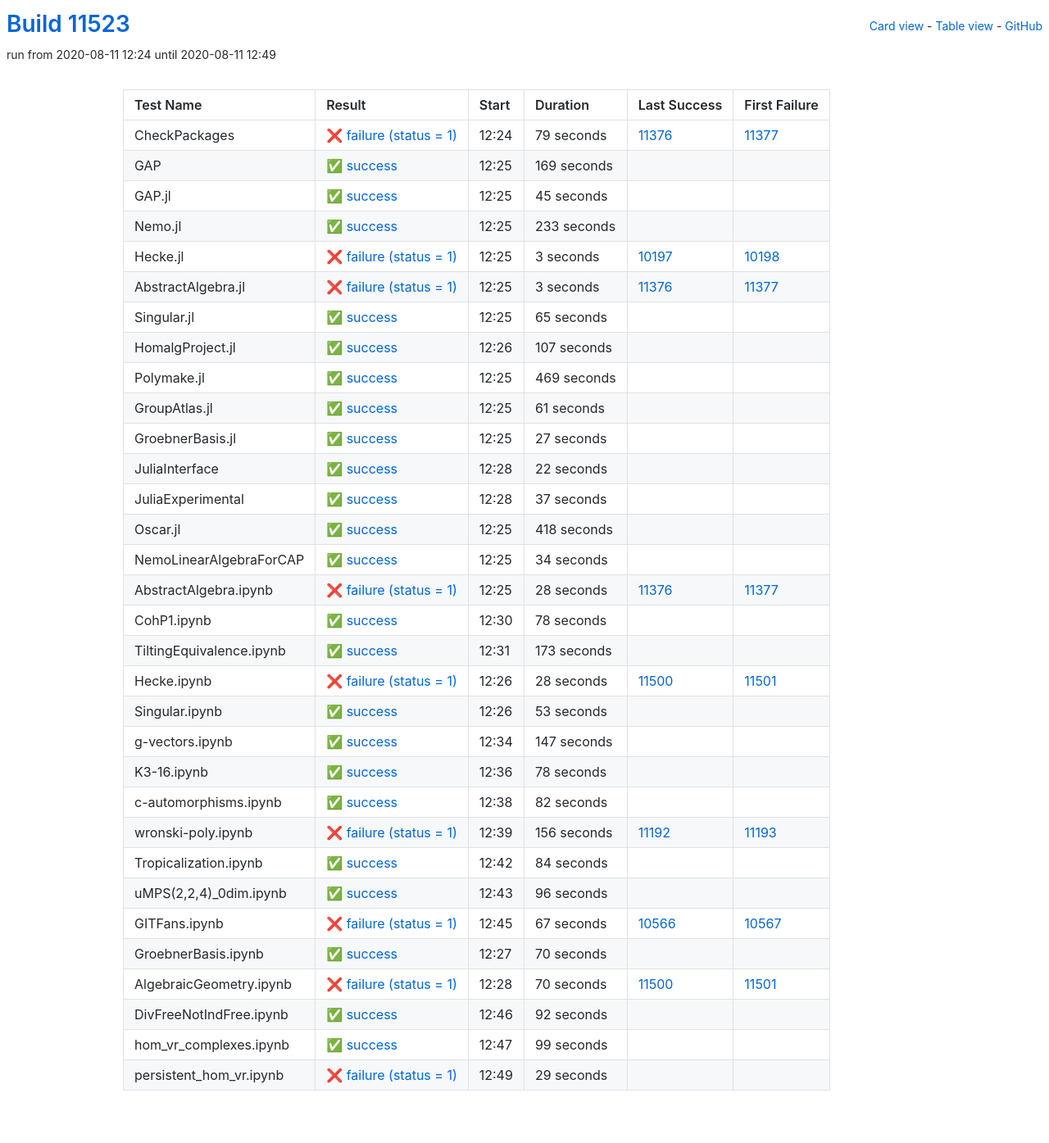
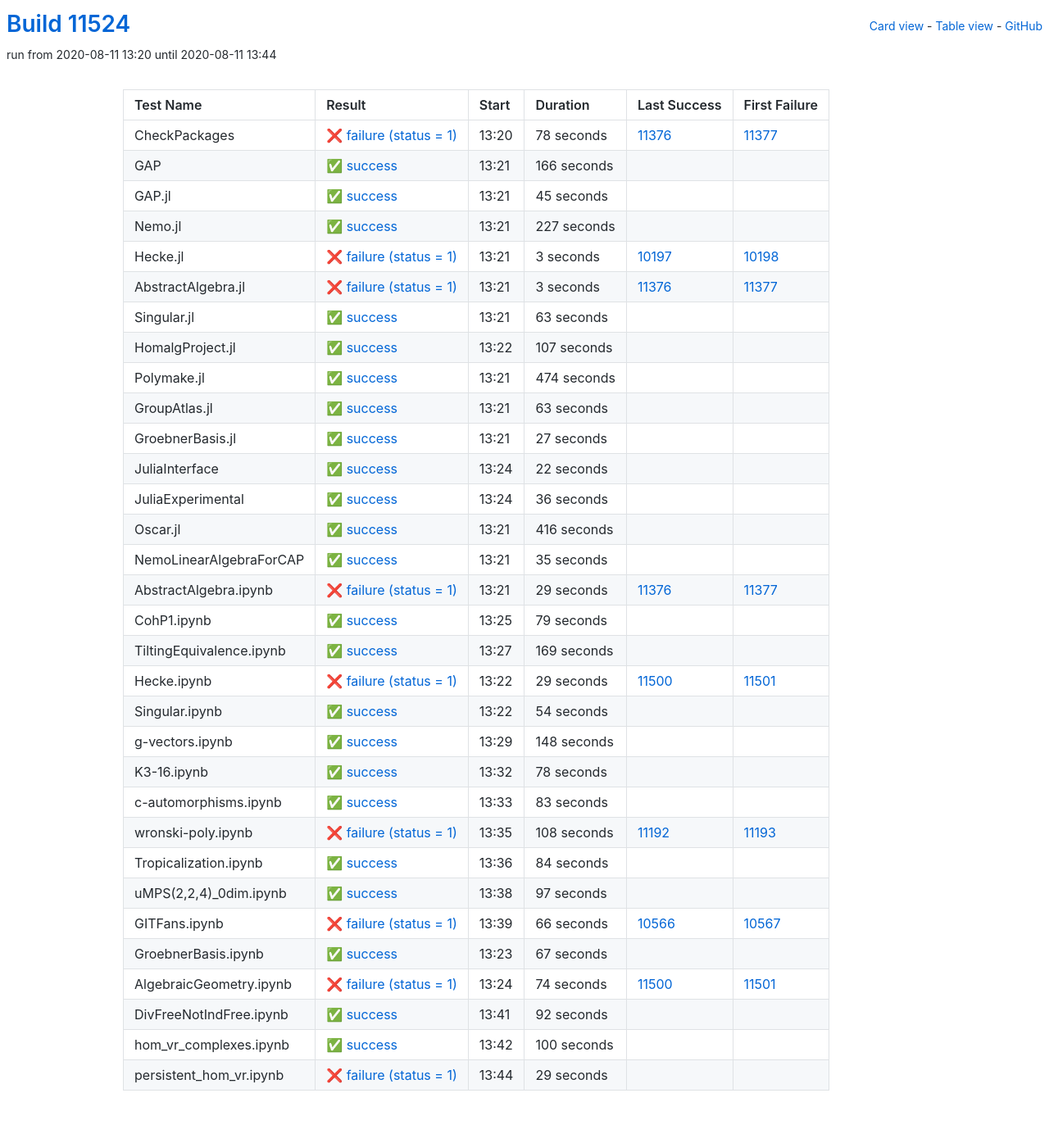
Before and after one commit to oscar-system/oscar-ci-status, a Jekyll site: the page built from table.html, in a window 1280 px wide. Shown: the whole page at 82% size. Built offline with Jekyll 4.4.1, drawn with Linux system fonts in a browser that asks for light colours.

Commit message:
Build #11524

```diff
--- a/_data/ci.yml
+++ b/_data/ci.yml
@@ -1,6 +1,6 @@
 ---
-build: 11523
-build_url: https://oscarci.mathematik.uni-kl.de/job/oscar/11523/
+build: 11524
+build_url: https://oscarci.mathematik.uni-kl.de/job/oscar/11524/
 job: oscar
 organization: oscar-system
 repo: oscar-ci-status
@@ -8,32 +8,32 @@
 tests:
 - name: CheckPackages
   id: checkpackages
-  log: https://oscarci.mathematik.uni-kl.de/job/oscar/11523/artifact/logs/build-11523/CheckPackages.log
-  start: 2020-08-11 12:24
+  log: https://oscarci.mathematik.uni-kl.de/job/oscar/11524/artifact/logs/build-11524/CheckPackages.log
+  start: 2020-08-11 13:20
   success: false
   exitcode: 1
   status: failure
-  duration: 79
+  duration: 78
   last_success: 11376
   last_success_url: https://oscarci.mathematik.uni-kl.de/job/oscar/11376/
   first_failure: 11377
   first_failure_url: https://oscarci.mathematik.uni-kl.de/job/oscar/11377/
 - name: GAP
   id: gap
-  log: https://oscarci.mathematik.uni-kl.de/job/oscar/11523/artifact/logs/build-11523/GAP.log
-  start: 2020-08-11 12:25
+  log: https://oscarci.mathematik.uni-kl.de/job/oscar/11524/artifact/logs/build-11524/GAP.log
+  start: 2020-08-11 13:21
   success: true
   exitcode: 0
   status: success
-  duration: 169
+  duration: 166
   last_success: false
   last_success_url:
   first_failure: false
   first_failure_url:
 - name: GAP.jl
   id: gap-jl
-  log: https://oscarci.mathematik.uni-kl.de/job/oscar/11523/artifact/logs/build-11523/GAP.jl.log
-  start: 2020-08-11 12:25
+  log: https://oscarci.mathematik.uni-kl.de/job/oscar/11524/artifact/logs/build-11524/GAP.jl.log
+  start: 2020-08-11 13:21
   success: true
   exitcode: 0
   status: success
@@ -44,20 +44,20 @@
   first_failure_url:
 - name: Nemo.jl
   id: nemo-jl
-  log: https://oscarci.mathematik.uni-kl.de/job/oscar/11523/artifact/logs/build-11523/Nemo.jl.log
-  start: 2020-08-11 12:25
+  log: https://oscarci.mathematik.uni-kl.de/job/oscar/11524/artifact/logs/build-11524/Nemo.jl.log
+  start: 2020-08-11 13:21
   success: true
   exitcode: 0
   status: success
-  duration: 233
+  duration: 227
   last_success: false
   last_success_url:
   first_failure: false
   first_failure_url:
 - name: Hecke.jl
   id: hecke-jl
-  log: https://oscarci.mathematik.uni-kl.de/job/oscar/11523/artifact/logs/build-11523/Hecke.jl.log
-  start: 2020-08-11 12:25
+  log: https://oscarci.mathematik.uni-kl.de/job/oscar/11524/artifact/logs/build-11524/Hecke.jl.log
+  start: 2020-08-11 13:21
   success: false
   exitcode: 1
   status: failure
@@ -68,8 +68,8 @@
   first_failure_url: https://oscarci.mathematik.uni-kl.de/job/oscar/10198/
 - name: AbstractAlgebra.jl
   id: abstractalgebra-jl
-  log: https://oscarci.mathematik.uni-kl.de/job/oscar/11523/artifact/logs/build-11523/AbstractAlgebra.jl.log
-  start: 2020-08-11 12:25
+  log: https://oscarci.mathematik.uni-kl.de/job/oscar/11524/artifact/logs/build-11524/AbstractAlgebra.jl.log
+  start: 2020-08-11 13:21
   success: false
   exitcode: 1
   status: failure
@@ -80,20 +80,20 @@
   first_failure_url: https://oscarci.mathematik.uni-kl.de/job/oscar/11377/
 - name: Singular.jl
   id: singular-jl
-  log: https://oscarci.mathematik.uni-kl.de/job/oscar/11523/artifact/logs/build-11523/Singular.jl.log
-  start: 2020-08-11 12:25
+  log: https://oscarci.mathematik.uni-kl.de/job/oscar/11524/artifact/logs/build-11524/Singular.jl.log
+  start: 2020-08-11 13:21
   success: true
   exitcode: 0
   status: success
-  duration: 65
+  duration: 63
   last_success: false
   last_success_url:
   first_failure: false
   first_failure_url:
 - name: HomalgProject.jl
   id: homalgproject-jl
-  log: https://oscarci.mathematik.uni-kl.de/job/oscar/11523/artifact/logs/build-11523/HomalgProject.jl.log
-  start: 2020-08-11 12:26
+  log: https://oscarci.mathematik.uni-kl.de/job/oscar/11524/artifact/logs/build-11524/HomalgProject.jl.log
+  start: 2020-08-11 13:22
   success: true
   exitcode: 0
   status: success
@@ -104,32 +104,32 @@
   first_failure_url:
 - name: Polymake.jl
   id: polymake-jl
-  log: https://oscarci.mathematik.uni-kl.de/job/oscar/11523/artifact/logs/build-11523/Polymake.jl.log
-  start: 2020-08-11 12:25
+  log: https://oscarci.mathematik.uni-kl.de/job/oscar/11524/artifact/logs/build-11524/Polymake.jl.log
+  start: 2020-08-11 13:21
   success: true
   exitcode: 0
   status: success
-  duration: 469
+  duration: 474
   last_success: false
   last_success_url:
   first_failure: false
   first_failure_url:
 - name: GroupAtlas.jl
   id: groupatlas-jl
-  log: https://oscarci.mathematik.uni-kl.de/job/oscar/11523/artifact/logs/build-11523/GroupAtlas.jl.log
-  start: 2020-08-11 12:25
+  log: https://oscarci.mathematik.uni-kl.de/job/oscar/11524/artifact/logs/build-11524/GroupAtlas.jl.log
+  start: 2020-08-11 13:21
   success: true
   exitcode: 0
   status: success
-  duration: 61
+  duration: 63
   last_success: false
   last_success_url:
   first_failure: false
   first_failure_url:
 - name: GroebnerBasis.jl
   id: groebnerbasis-jl
-  log: https://oscarci.mathematik.uni-kl.de/job/oscar/11523/artifact/logs/build-11523/GroebnerBasis.jl.log
-  start: 2020-08-11 12:25
+  log: https://oscarci.mathematik.uni-kl.de/job/oscar/11524/artifact/logs/build-11524/GroebnerBasis.jl.log
+  start: 2020-08-11 13:21
   success: true
   exitcode: 0
   status: success
@@ -140,8 +140,8 @@
   first_failure_url:
 - name: JuliaInterface
   id: juliainterface
-  log: https://oscarci.mathematik.uni-kl.de/job/oscar/11523/artifact/logs/build-11523/JuliaInterface.log
-  start: 2020-08-11 12:28
+  log: https://oscarci.mathematik.uni-kl.de/job/oscar/11524/artifact/logs/build-11524/JuliaInterface.log
+  start: 2020-08-11 13:24
   success: true
   exitcode: 0
   status: success
@@ -152,116 +152,116 @@
   first_failure_url:
 - name: JuliaExperimental
   id: juliaexperimental
-  log: https://oscarci.mathematik.uni-kl.de/job/oscar/11523/artifact/logs/build-11523/JuliaExperimental.log
-  start: 2020-08-11 12:28
+  log: https://oscarci.mathematik.uni-kl.de/job/oscar/11524/artifact/logs/build-11524/JuliaExperimental.log
+  start: 2020-08-11 13:24
   success: true
   exitcode: 0
   status: success
-  duration: 37
+  duration: 36
   last_success: false
   last_success_url:
   first_failure: false
   first_failure_url:
 - name: Oscar.jl
   id: oscar-jl
-  log: https://oscarci.mathematik.uni-kl.de/job/oscar/11523/artifact/logs/build-11523/Oscar.jl.log
-  start: 2020-08-11 12:25
+  log: https://oscarci.mathematik.uni-kl.de/job/oscar/11524/artifact/logs/build-11524/Oscar.jl.log
+  start: 2020-08-11 13:21
   success: true
   exitcode: 0
   status: success
-  duration: 418
+  duration: 416
   last_success: false
   last_success_url:
   first_failure: false
   first_failure_url:
 - name: NemoLinearAlgebraForCAP
   id: nemolinearalgebraforcap
-  log: https://oscarci.mathematik.uni-kl.de/job/oscar/11523/artifact/logs/build-11523/NemoLinearAlgebraForCAP.log
-  start: 2020-08-11 12:25
+  log: https://oscarci.mathematik.uni-kl.de/job/oscar/11524/artifact/logs/build-11524/NemoLinearAlgebraForCAP.log
+  start: 2020-08-11 13:21
   success: true
   exitcode: 0
   status: success
-  duration: 34
+  duration: 35
   last_success: false
   last_success_url:
   first_failure: false
   first_failure_url:
 - name: AbstractAlgebra.ipynb
   id: abstractalgebra-ipynb
-  log: https://oscarci.mathematik.uni-kl.de/job/oscar/11523/artifact/logs/build-11523/AbstractAlgebra.ipynb.log
-  start: 2020-08-11 12:25
+  log: https://oscarci.mathematik.uni-kl.de/job/oscar/11524/artifact/logs/build-11524/AbstractAlgebra.ipynb.log
+  start: 2020-08-11 13:21
   success: false
   exitcode: 1
   status: failure
-  duration: 28
+  duration: 29
   last_success: 11376
   last_success_url: https://oscarci.mathematik.uni-kl.de/job/oscar/11376/
   first_failure: 11377
   first_failure_url: https://oscarci.mathematik.uni-kl.de/job/oscar/11377/
 - name: CohP1.ipynb
   id: cohp1-ipynb
-  log: https://oscarci.mathematik.uni-kl.de/job/oscar/11523/artifact/logs/build-11523/CohP1.ipynb.log
-  start: 2020-08-11 12:30
+  log: https://oscarci.mathematik.uni-kl.de/job/oscar/11524/artifact/logs/build-11524/CohP1.ipynb.log
+  start: 2020-08-11 13:25
   success: true
   exitcode: 0
   status: success
-  duration: 78
+  duration: 79
   last_success: false
   last_success_url:
   first_failure: false
   first_failure_url:
 - name: TiltingEquivalence.ipynb
   id: tiltingequivalence-ipynb
-  log: https://oscarci.mathematik.uni-kl.de/job/oscar/11523/artifact/logs/build-11523/TiltingEquivalence.ipynb.log
-  start: 2020-08-11 12:31
+  log: https://oscarci.mathematik.uni-kl.de/job/oscar/11524/artifact/logs/build-11524/TiltingEquivalence.ipynb.log
+  start: 2020-08-11 13:27
   success: true
   exitcode: 0
   status: success
-  duration: 173
+  duration: 169
   last_success: false
   last_success_url:
   first_failure: false
   first_failure_url:
 - name: Hecke.ipynb
   id: hecke-ipynb
-  log: https://oscarci.mathematik.uni-kl.de/job/oscar/11523/artifact/logs/build-11523/Hecke.ipynb.log
-  start: 2020-08-11 12:26
+  log: https://oscarci.mathematik.uni-kl.de/job/oscar/11524/artifact/logs/build-11524/Hecke.ipynb.log
+  start: 2020-08-11 13:22
   success: false
   exitcode: 1
   status: failure
-  duration: 28
+  duration: 29
   last_success: 11500
   last_success_url: https://oscarci.mathematik.uni-kl.de/job/oscar/11500/
   first_failure: 11501
   first_failure_url: https://oscarci.mathematik.uni-kl.de/job/oscar/11501/
 - name: Singular.ipynb
   id: singular-ipynb
-  log: https://oscarci.mathematik.uni-kl.de/job/oscar/11523/artifact/logs/build-11523/Singular.ipynb.log
-  start: 2020-08-11 12:26
+  log: https://oscarci.mathematik.uni-kl.de/job/oscar/11524/artifact/logs/build-11524/Singular.ipynb.log
+  start: 2020-08-11 13:22
   success: true
   exitcode: 0
   status: success
-  duration: 53
+  duration: 54
   last_success: false
   last_success_url:
   first_failure: false
   first_failure_url:
 - name: g-vectors.ipynb
   id: g-vectors-ipynb
-  log: https://oscarci.mathematik.uni-kl.de/job/oscar/11523/artifact/logs/build-11523/g-vectors.ipynb.log
-  start: 2020-08-11 12:34
+  log: https://oscarci.mathematik.uni-kl.de/job/oscar/11524/artifact/logs/build-11524/g-vectors.ipynb.log
+  start: 2020-08-11 13:29
   success: true
   exitcode: 0
   status: success
-  duration: 147
+  duration: 148
   last_success: false
   last_success_url:
   first_failure: false
   first_failure_url:
 - name: K3-16.ipynb
   id: k3-16-ipynb
-  log: https://oscarci.mathematik.uni-kl.de/job/oscar/11523/artifact/logs/build-11523/K3-16.ipynb.log
-  start: 2020-08-11 12:36
+  log: https://oscarci.mathematik.uni-kl.de/job/oscar/11524/artifact/logs/build-11524/K3-16.ipynb.log
+  start: 2020-08-11 13:32
   success: true
   exitcode: 0
   status: success
@@ -272,32 +272,32 @@
   first_failure_url:
 - name: c-automorphisms.ipynb
   id: c-automorphisms-ipynb
-  log: https://oscarci.mathematik.uni-kl.de/job/oscar/11523/artifact/logs/build-11523/c-automorphisms.ipynb.log
-  start: 2020-08-11 12:38
+  log: https://oscarci.mathematik.uni-kl.de/job/oscar/11524/artifact/logs/build-11524/c-automorphisms.ipynb.log
+  start: 2020-08-11 13:33
   success: true
   exitcode: 0
   status: success
-  duration: 82
+  duration: 83
   last_success: false
   last_success_url:
   first_failure: false
   first_failure_url:
 - name: wronski-poly.ipynb
   id: wronski-poly-ipynb
-  log: https://oscarci.mathematik.uni-kl.de/job/oscar/11523/artifact/logs/build-11523/wronski-poly.ipynb.log
-  start: 2020-08-11 12:39
+  log: https://oscarci.mathematik.uni-kl.de/job/oscar/11524/artifact/logs/build-11524/wronski-poly.ipynb.log
+  start: 2020-08-11 13:35
   success: false
   exitcode: 1
   status: failure
-  duration: 156
+  duration: 108
   last_success: 11192
   last_success_url: https://oscarci.mathematik.uni-kl.de/job/oscar/11192/
   first_failure: 11193
   first_failure_url: https://oscarci.mathematik.uni-kl.de/job/oscar/11193/
 - name: Tropicalization.ipynb
   id: tropicalization-ipynb
-  log: https://oscarci.mathematik.uni-kl.de/job/oscar/11523/artifact/logs/build-11523/Tropicalization.ipynb.log
-  start: 2020-08-11 12:42
+  log: https://oscarci.mathematik.uni-kl.de/job/oscar/11524/artifact/logs/build-11524/Tropicalization.ipynb.log
+  start: 2020-08-11 13:36
   success: true
   exitcode: 0
   status: success
@@ -308,56 +308,56 @@
   first_failure_url:
 - name: uMPS(2,2,4)_0dim.ipynb
   id: umps-2-2-4-0dim-ipynb
-  log: https://oscarci.mathematik.uni-kl.de/job/oscar/11523/artifact/logs/build-11523/uMPS-2-2-4-_0dim.ipynb.log
-  start: 2020-08-11 12:43
+  log: https://oscarci.mathematik.uni-kl.de/job/oscar/11524/artifact/logs/build-11524/uMPS-2-2-4-_0dim.ipynb.log
+  start: 2020-08-11 13:38
   success: true
   exitcode: 0
   status: success
-  duration: 96
+  duration: 97
   last_success: false
   last_success_url:
   first_failure: false
   first_failure_url:
 - name: GITFans.ipynb
   id: gitfans-ipynb
-  log: https://oscarci.mathematik.uni-kl.de/job/oscar/11523/artifact/logs/build-11523/GITFans.ipynb.log
-  start: 2020-08-11 12:45
+  log: https://oscarci.mathematik.uni-kl.de/job/oscar/11524/artifact/logs/build-11524/GITFans.ipynb.log
+  start: 2020-08-11 13:39
   success: false
   exitcode: 1
   status: failure
-  duration: 67
+  duration: 66
   last_success: 10566
   last_success_url: https://oscarci.mathematik.uni-kl.de/job/oscar/10566/
   first_failure: 10567
   first_failure_url: https://oscarci.mathematik.uni-kl.de/job/oscar/10567/
 - name: GroebnerBasis.ipynb
   id: groebnerbasis-ipynb
-  log: https://oscarci.mathematik.uni-kl.de/job/oscar/11523/artifact/logs/build-11523/GroebnerBasis.ipynb.log
-  start: 2020-08-11 12:27
+  log: https://oscarci.mathematik.uni-kl.de/job/oscar/11524/artifact/logs/build-11524/GroebnerBasis.ipynb.log
+  start: 2020-08-11 13:23
   success: true
   exitcode: 0
   status: success
-  duration: 70
+  duration: 67
   last_success: false
   last_success_url:
   first_failure: false
   first_failure_url:
 - name: AlgebraicGeometry.ipynb
   id: algebraicgeometry-ipynb
-  log: https://oscarci.mathematik.uni-kl.de/job/oscar/11523/artifact/logs/build-11523/AlgebraicGeometry.ipynb.log
-  start: 2020-08-11 12:28
+  log: https://oscarci.mathematik.uni-kl.de/job/oscar/11524/artifact/logs/build-11524/AlgebraicGeometry.ipynb.log
+  start: 2020-08-11 13:24
   success: false
   exitcode: 1
   status: failure
-  duration: 70
+  duration: 74
   last_success: 11500
   last_success_url: https://oscarci.mathematik.uni-kl.de/job/oscar/11500/
   first_failure: 11501
   first_failure_url: https://oscarci.mathematik.uni-kl.de/job/oscar/11501/
 - name: DivFreeNotIndFree.ipynb
   id: divfreenotindfree-ipynb
-  log: https://oscarci.mathematik.uni-kl.de/job/oscar/11523/artifact/logs/build-11523/DivFreeNotIndFree.ipynb.log
-  start: 2020-08-11 12:46
+  log: https://oscarci.mathematik.uni-kl.de/job/oscar/11524/artifact/logs/build-11524/DivFreeNotIndFree.ipynb.log
+  start: 2020-08-11 13:41
   success: true
   exitcode: 0
   status: success
@@ -368,20 +368,20 @@
   first_failure_url:
 - name: hom_vr_complexes.ipynb
   id: hom-vr-complexes-ipynb
-  log: https://oscarci.mathematik.uni-kl.de/job/oscar/11523/artifact/logs/build-11523/hom_vr_complexes.ipynb.log
-  start: 2020-08-11 12:47
+  log: https://oscarci.mathematik.uni-kl.de/job/oscar/11524/artifact/logs/build-11524/hom_vr_complexes.ipynb.log
+  start: 2020-08-11 13:42
   success: true
   exitcode: 0
   status: success
-  duration: 99
+  duration: 100
   last_success: false
   last_success_url:
   first_failure: false
   first_failure_url:
 - name: persistent_hom_vr.ipynb
   id: persistent-hom-vr-ipynb
-  log: https://oscarci.mathematik.uni-kl.de/job/oscar/11523/artifact/logs/build-11523/persistent_hom_vr.ipynb.log
-  start: 2020-08-11 12:49
+  log: https://oscarci.mathematik.uni-kl.de/job/oscar/11524/artifact/logs/build-11524/persistent_hom_vr.ipynb.log
+  start: 2020-08-11 13:44
   success: false
   exitcode: 1
   status: failure
```
Also changed, not shown: README.md.
